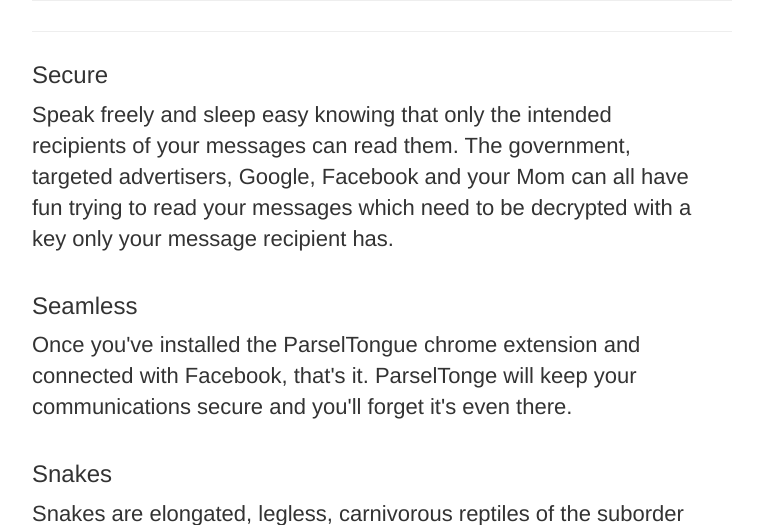
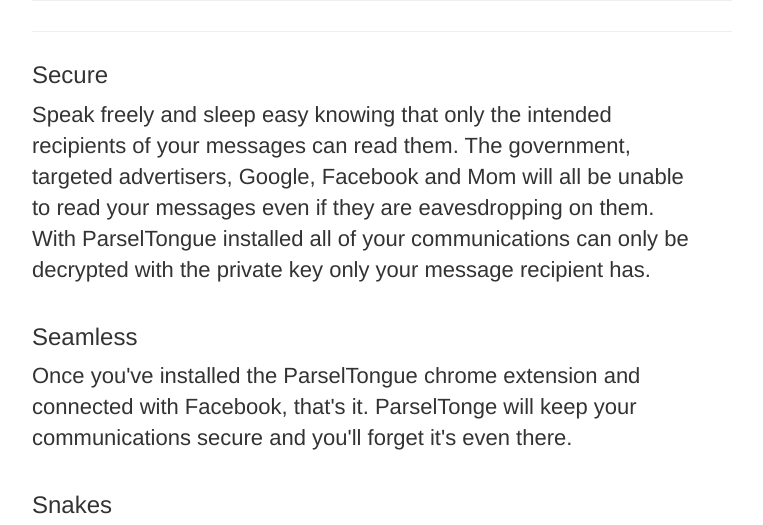
Before and after one commit to mhfowler/true-speak, a Django app: template truespeak/templates/home.html in a window 1280 px wide. Shown: the part 1019-1544 px from the top of the page, without its empty margins (258-1021 px from the left). Run offline with Django 3.2, Linux system fonts and the light colour scheme; the template is opened without the code that fills it, so the values that code supplies are empty; some libraries are stand-ins or nearby versions.

Commit message:
microcopy improvements'

```diff
--- a/truespeak/templates/home.html
+++ b/truespeak/templates/home.html
@@ -114,8 +114,9 @@ font-size: 25px;" >Client-side encrypted communication across the web.</p>
         <div class="ps-explanation">
             <h3>Secure</h3>
             <p>Speak freely and sleep easy knowing that only the intended recipients of your messages can read them. The government,
-                targeted advertisers, Google, Facebook and your Mom can all have fun trying to read your messages which
-                need to be decrypted with a key only your message recipient has.</p>
+                targeted advertisers, Google, Facebook and Mom will all be unable to read your messages even if they are eavesdropping
+                on them. With ParselTongue installed all of your communications can only be decrypted with
+                the private key only your message recipient has.</p>
             <h3>Seamless</h3>
             <p>Once you've installed the ParselTongue chrome extension and connected with Facebook, that's it. ParselTonge
                 will keep your communications secure and you'll forget it's even there.</p>
```
